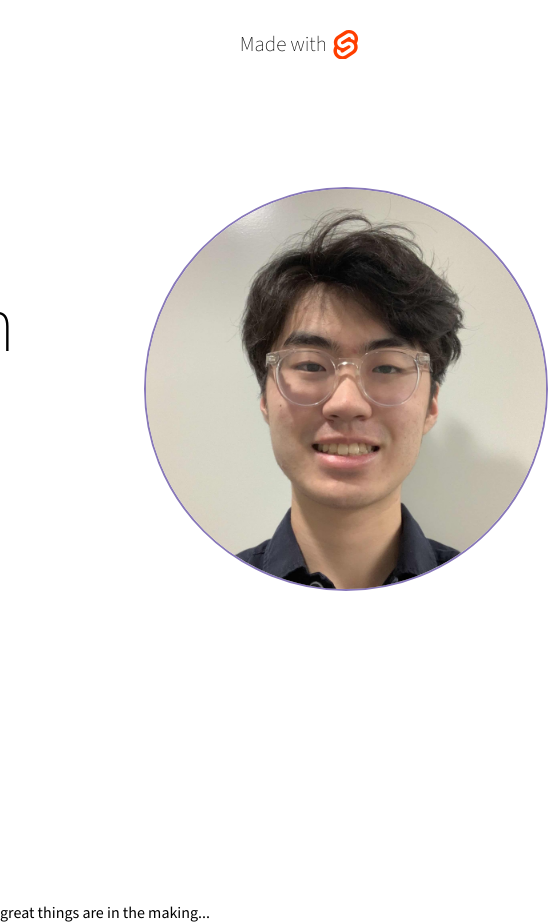
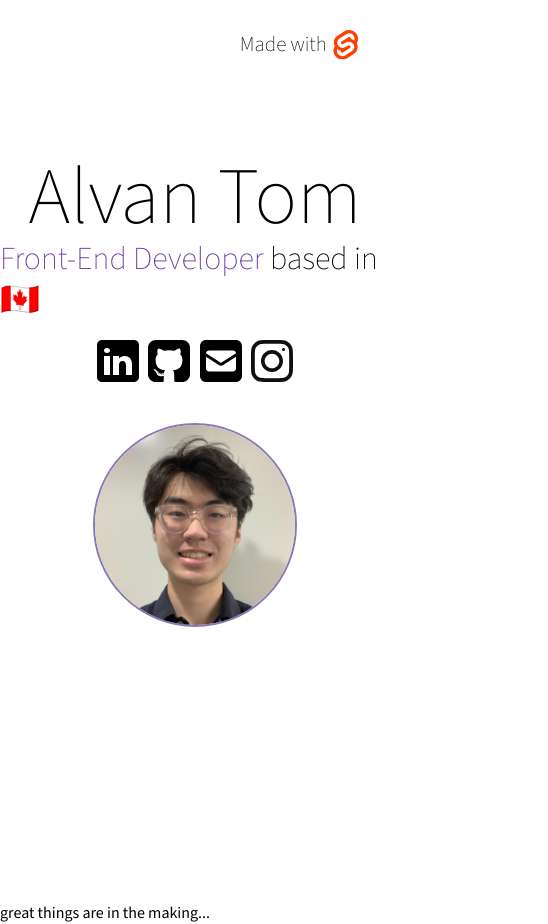
Before and after one commit to AlvanTom/svelte-app, a SvelteKit app: page / in a window 390 px wide. Shown: the whole page, 548 px wide, since content can reach past the window. Built offline with nearby package versions, Linux system fonts and the light colour scheme.

Commit message:
fixed other web browsers + mobile

```diff
--- a/src/components/BackgroundGrid.svelte
+++ b/src/components/BackgroundGrid.svelte
@@ -1,5 +1,4 @@
 <script>
-	import { fade } from 'svelte/transition';
 	import { tweened } from 'svelte/motion';
 	import { cubicInOut, linear } from 'svelte/easing';
 
@@ -32,10 +31,7 @@
 	}
 </script>
 
-<div class="background-grid-wrapper">
-	<div class="background-grid" style="opacity: {$opacity}" />
-</div>
-<svg width="auto" height="auto" xmlns="http://www.w3.org/2000/svg">
+<svg width="100%" height="100dvh" xmlns="http://www.w3.org/2000/svg">
 	<defs>
 		<linearGradient id="linGrad" gradientTransform="rotate(45)">
 			<stop offset={`${$sweep < 20 ? 0 : $sweep - 20}%`} stop-color="black" />
@@ -55,12 +51,13 @@
 	</defs>
 </svg>
 
+<div class="background-grid" style="opacity: {$opacity}" />
+
 <style>
 	svg {
 		position: absolute;
 		left: 0px;
 		top: 0px;
-		pointer-events: none;
 	}
 	.background-grid {
 		top: 0;
--- a/src/routes/+page.svelte
+++ b/src/routes/+page.svelte
@@ -5,7 +5,7 @@
 	import EmailIcon from '@/components/EmailIcon.svelte';
 	import LinkedInIcon from '@/components/LinkedInIcon.svelte';
 	import pfp from '@/img/pfp.jpg';
-	import { fade } from 'svelte/transition';
+	import { fade, fly } from 'svelte/transition';
 	import { onMount } from 'svelte';
 	import { tweened } from 'svelte/motion';
 	import { cubicInOut, linear } from 'svelte/easing';
@@ -48,10 +48,12 @@
 	<BackgroundGrid />
 	{#if showTransitions}
 		<MadeWithSvelte />
-		<div class="primary-content">
+		<div transition:fade={{ duration: 1000 }} class="primary-content">
 			<div class="header">
-				<h transition:fade={{ duration: 1000 }}>Alvan Tom</h>
-				<h1><span style="color: #69369F">Front-End Developer </span>based in 🇨🇦</h1>
+				<h>Alvan Tom</h>
+				<h1>
+					<span style="color: #69369F">Front-End Developer </span>based in 🇨🇦
+				</h1>
 				<div class="icon-list">
 					<LinkedInIcon />
 					<GithubIcon />
--- a/src/routes/styles.css
+++ b/src/routes/styles.css
@@ -27,6 +27,7 @@ h1 {
 	display: flex;
 	flex-direction: column;
 }
+
 .pfp {
 	display: block;
 	width: 400px;
@@ -37,3 +38,18 @@ h1 {
 .icon-list {
 	margin-top: 1rem;
 }
+@media (max-width: 1050px) {
+	.pfp {
+		width: 200px;
+		height: 200px;
+	}
+	.primary-content {
+		flex-direction: column;
+		align-items: center;
+		margin-top: 0;
+		gap: 2rem;
+	}
+	.header {
+		align-items: center;
+	}
+}
```
